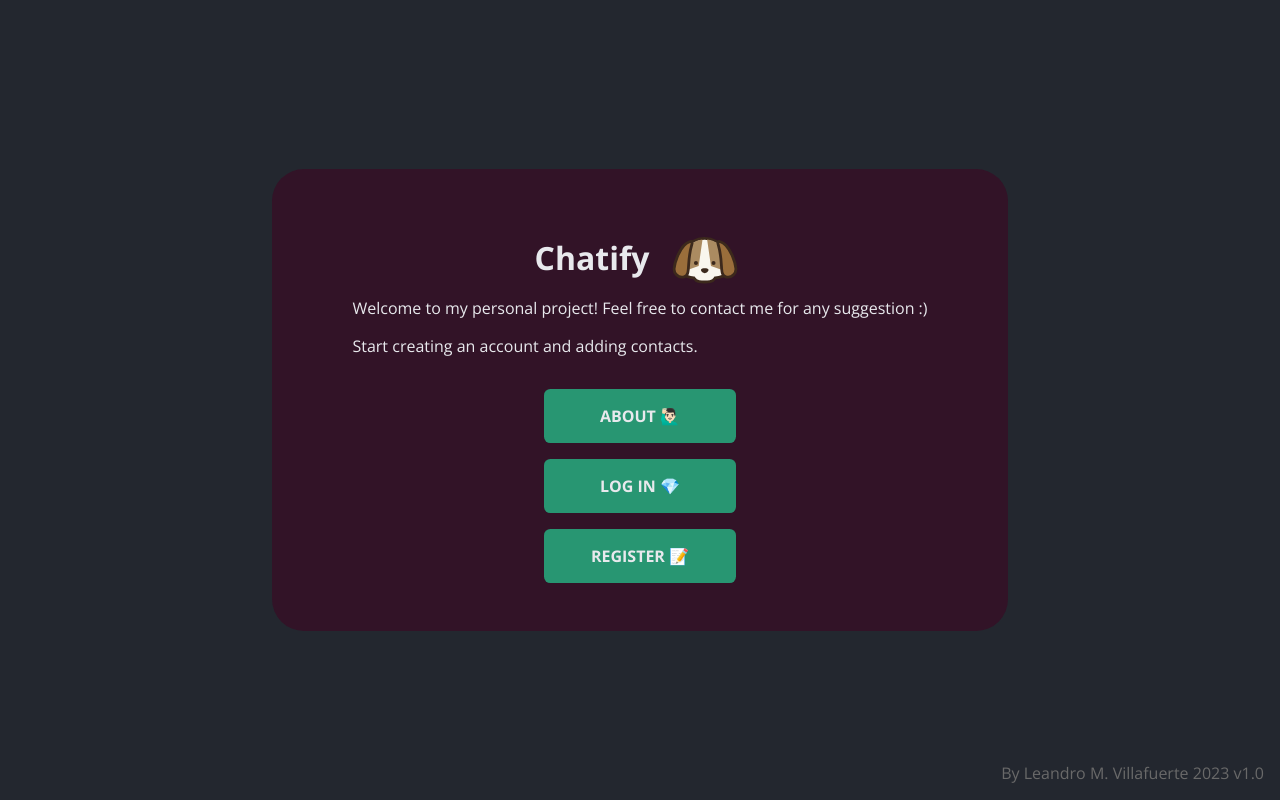
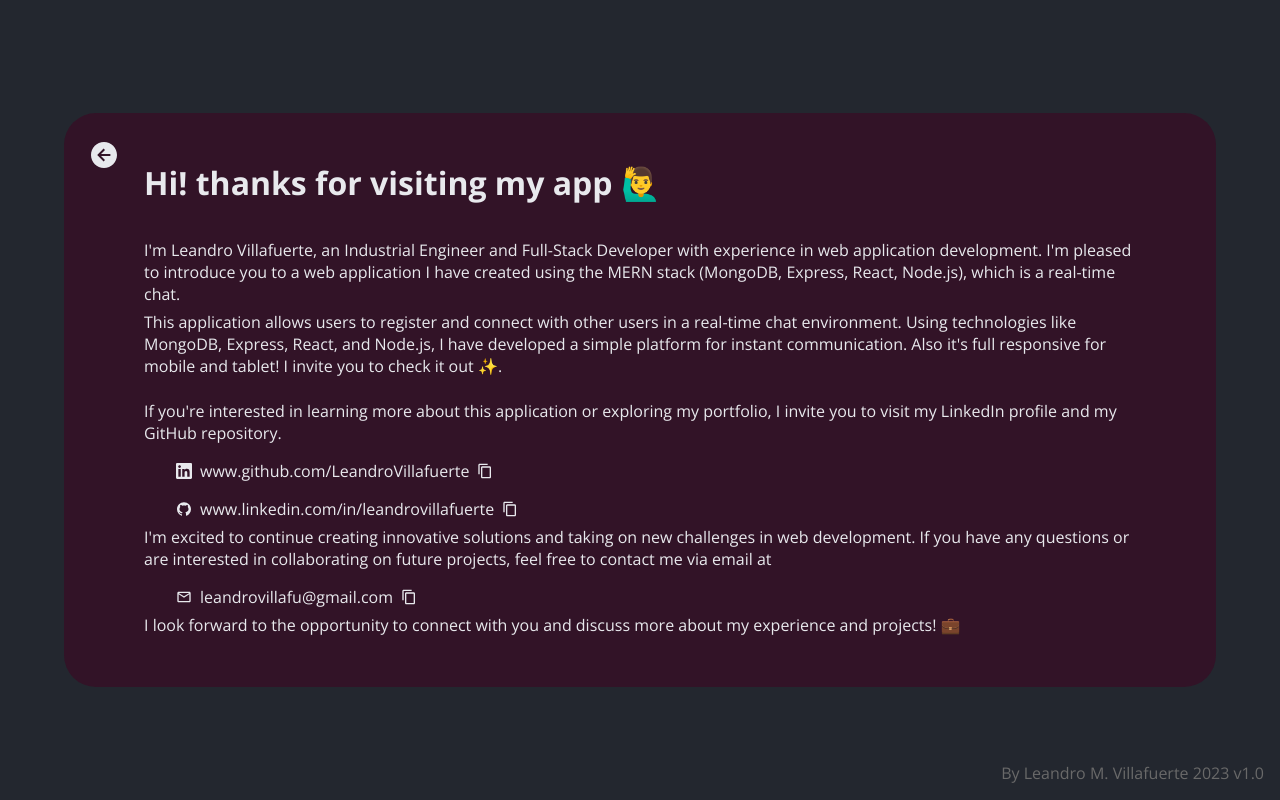
Before and after one commit to LeandroVillafuerte/app-realtime-chat, a React (Create React App) app: page /#/about in a window 1280 px wide. Built offline with nearby package versions, Linux system fonts and the light colour scheme.

Commit message:
hash router routes

```diff
--- a/src/index.js
+++ b/src/index.js
@@ -1,14 +1,14 @@
 import React from "react";
 import ReactDOM from "react-dom/client";
-import { BrowserRouter } from "react-router-dom";
+import { HashRouter } from "react-router-dom";
 import "./index.css";
 import App from "./App";
 
 const root = ReactDOM.createRoot(document.getElementById("root"));
 root.render(
   <React.StrictMode>
-    <BrowserRouter>
+    <HashRouter>
       <App />
-    </BrowserRouter>
+    </HashRouter>
   </React.StrictMode>
 );
--- a/src/pages/About.jsx
+++ b/src/pages/About.jsx
@@ -37,7 +37,7 @@
             users in a real-time chat environment. Using technologies like
             MongoDB, Express, React, and Node.js, I have developed a simple
             platform for instant communication. Also it's full responsive for
-            mobile and table! I invite you to check it out ✨.
+            mobile and tablet! I invite you to check it out ✨.
           </p>
         </section>
         <section className="contact">
```
